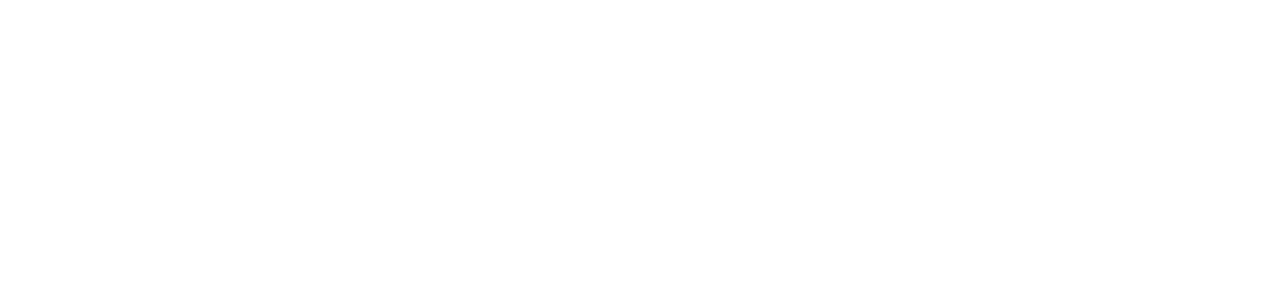
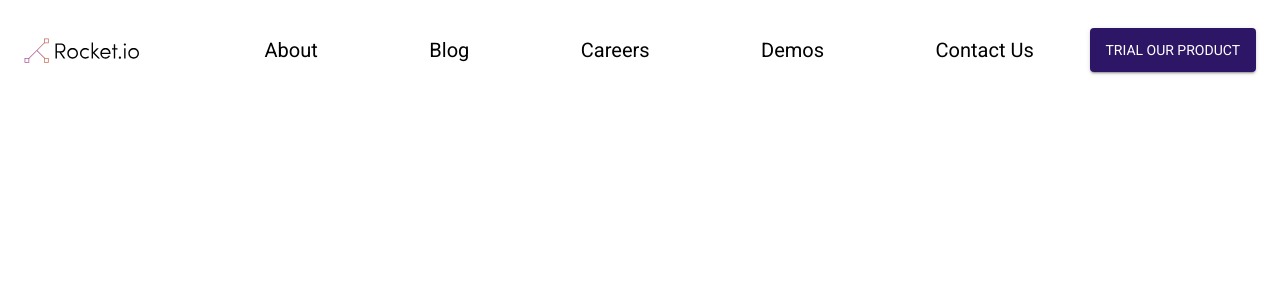
Before and after one commit to akrn27/roboLandingPage, a React (Create React App) app: page / in a window 1280 px wide. Shown: the top 300 px of the page. Built offline with nearby package versions, Linux system fonts and the light colour scheme.

Commit message:
Navbar.js components success

```diff
--- a/src/App.js
+++ b/src/App.js
@@ -1,5 +1,5 @@
 import { createMuiTheme, ThemeProvider } from '@material-ui/core/styles';
-import CustomBtn from './components/CustomBtn';
+import Navbar from './components/Navbar.js'
 import './App.css';
 
 
@@ -32,7 +32,7 @@
   return (
     <div className="App">
       <ThemeProvider theme={theme}>
-
+        <Navbar />
       </ThemeProvider>
     </div>
   );
--- a/src/components/Navbar.js
+++ b/src/components/Navbar.js
@@ -1,11 +1,66 @@
 import React from "react";
+import CustomBtn from "./CustomBtn";
 import logo from '../image/logo.svg';
 import logoMobile from '../image/logoMobile.svg';
+import {Toolbar, Typography} from '@material-ui/core';
+import {makeStyles} from '@material-ui/styles';
 
-function Navbar() {
+const styles = makeStyles({
+    bar:{
+        paddingTop: "1.15rem",
+        backgroundColor: "#fff",
+        ['@media (max-width:780px)']: {
+           flexDirection: "column"
+          }
+    },
+    logo: {
+        width: "15%",
+        ['@media (max-width:780px)']: {
+           display: "none"
+           }
+    },
+    logoMobile:{
+        width: "100%",
+        display: "none",
+        ['@media (max-width:780px)']: {
+            display: "inline-block"
+            }
+    },
+    menuItem: {
+        cursor: "pointer",
+        flexGrow: 1,
+        "&:hover": {
+            color:  "#4f25c8"
+        },
+        ['@media (max-width:780px)']: {
+            paddingBottom: "1rem"    }
+    }
+})
+
+function NavBar() {
+    const classes = styles()
     return (
-
+            <Toolbar position="sticky" color="rgba(0, 0, 0, 0.87)" className={classes.bar}>
+                <img src={logo} className={classes.logo}/>
+                <img src={logoMobile} className={classes.logoMobile}/>
+                <Typography variant="h6" className={classes.menuItem}>
+                   About
+                </Typography>
+                <Typography variant="h6" className={classes.menuItem}>
+                    Blog
+                </Typography>
+                <Typography variant="h6" className={classes.menuItem}>
+                    Careers
+                </Typography>
+                <Typography variant="h6" className={classes.menuItem}>
+                    Demos
+                </Typography>
+                <Typography variant="h6" className={classes.menuItem}>
+                    Contact Us
+                </Typography>
+                <CustomBtn txt="Trial Our Product"/>
+            </Toolbar>
     )
 }
 
-export default Navbar;
+export default NavBar
```
